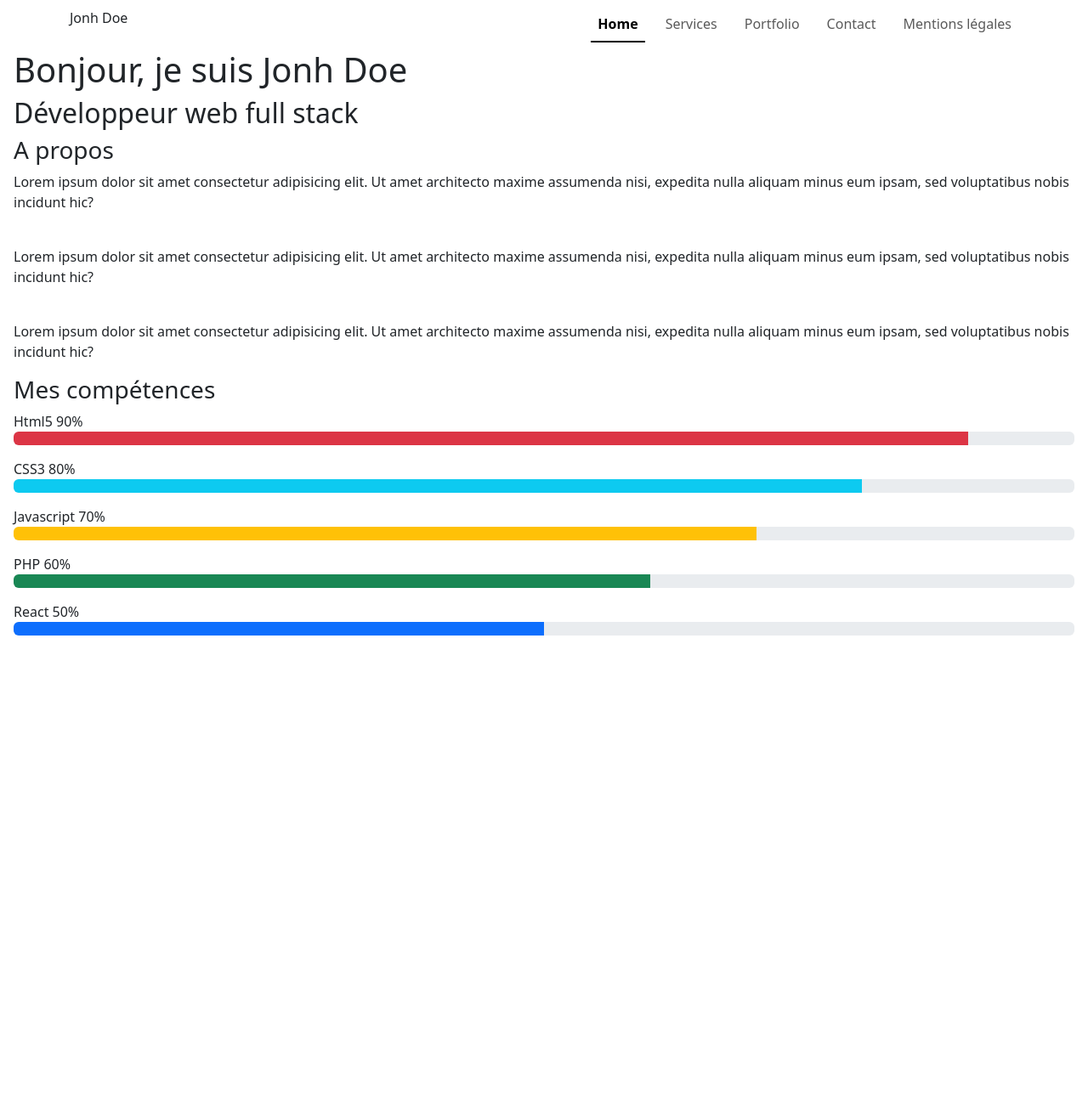
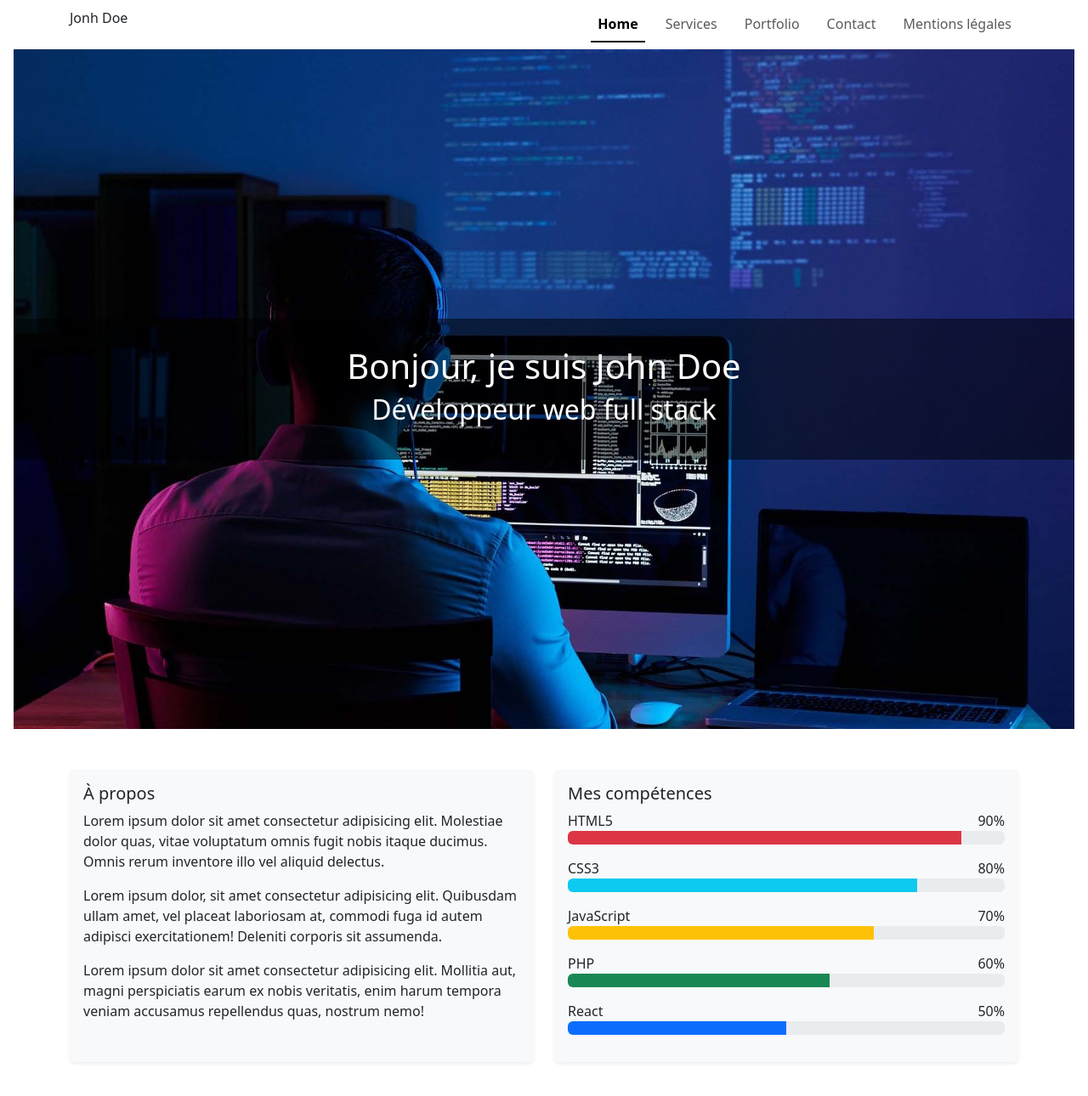
Before and after one commit to Khallas111/portfolioJonhDoe, a React (Create React App) app: page / in a window 1280 px wide. Shown: the top 1290 px of the page at 85% size. Before the commit the page ends 800 px from the top, so only its background shows below. Built offline with nearby package versions, Linux system fonts and the light colour scheme.

Commit message:
Home
- Création de la feuille de style
- Changement de logique de cards
- Correction des erreurs de codes

```diff
--- a/src/Pages/Home.js
+++ b/src/Pages/Home.js
@@ -1,70 +1,96 @@
 import React from "react";
 import Header from "../Components/Header";
 import Footer from "../Components/Footer";
+import { Container, Row, Col } from "react-bootstrap";
+import Image from "react-bootstrap/Image";
+import herobg from "../assets/images/hero-bg.jpg";
+import Card from "react-bootstrap/Card";
+import "../styles/Home.scss";
+//------------------------------------------------------------------------
+//  Création du composant Hero
+const Hero = () => (
+  <section
+    className="hero-card text-white d-flex align-items-center"
+    style={{ backgroundImage: `url(${herobg})` }}
+  >
+    <div className="hero-overlay w-100 text-center">
+      <h1>Bonjour, je suis John Doe</h1>
+      <h2>Développeur web full stack</h2>
+    </div>
+  </section>
+);
 
-const Home = () => {
+//------------------------------------------------------------------------
+//  Création du composant Progress
 const Progress = ({ label, value, color }) => (
   <div className="mb-3">
     <div className="d-flex justify-content-between">
       <span>{label}</span>
+      <span>{value}%</span>
     </div>
 
     <div className="progress">
       <div
         className={`progress-bar bg-${color}`}
-          role="progressbar"
         style={{ width: `${value}%` }}
-          aria-valuenow={value}
-          aria-valuemin="0"
-          aria-valuemax="100"
       />
     </div>
   </div>
 );
 
+const DoubleCard = () => (
+  <Container className="my-5">
+    <Row className="g-4">
+      <Col xs={12} md={6}>
+        <Card className="h-100 bg-light border-0 shadow-sm">
+          <Card.Body>
+            <Card.Title>À propos</Card.Title>
+            <p>
+              Lorem ipsum dolor sit amet consectetur adipisicing elit. Molestiae
+              dolor quas, vitae voluptatum omnis fugit nobis itaque ducimus.
+              Omnis rerum inventore illo vel aliquid delectus.
+            </p>
+            <p>
+              Lorem ipsum dolor, sit amet consectetur adipisicing elit.
+              Quibusdam ullam amet, vel placeat laboriosam at, commodi fuga id
+              autem adipisci exercitationem! Deleniti corporis sit assumenda.
+            </p>
+            <p>
+              Lorem ipsum dolor sit amet consectetur adipisicing elit. Mollitia
+              aut, magni perspiciatis earum ex nobis veritatis, enim harum
+              tempora veniam accusamus repellendus quas, nostrum nemo!
+            </p>
+          </Card.Body>
+        </Card>
+      </Col>
+
+      <Col xs={12} md={6}>
+        <Card className="h-100 bg-light border-0 shadow-sm">
+          <Card.Body>
+            <Card.Title>Mes compétences</Card.Title>
+
+            <Progress label="HTML5" value={90} color="danger" />
+            <Progress label="CSS3" value={80} color="info" />
+            <Progress label="JavaScript" value={70} color="warning" />
+            <Progress label="PHP" value={60} color="success" />
+            <Progress label="React" value={50} color="primary" />
+          </Card.Body>
+        </Card>
+      </Col>
+    </Row>
+  </Container>
+);
+
+const Home = () => {
   return (
-    <div className="accueil">
+    <>
       <Header />
-      <div className="hero">
-        <h1>Bonjour, je suis Jonh Doe</h1>
-        <h2>Développeur web full stack</h2>
-        {/* bouton modale */}
-      </div>
-      <div className="propos">
-        <h3>A propos</h3>
-        <p>
-          Lorem ipsum dolor sit amet consectetur adipisicing elit. Ut amet
-          architecto maxime assumenda nisi, expedita nulla aliquam minus eum
-          ipsam, sed voluptatibus nobis incidunt hic?
-        </p>
-        <br />
-        <p>
-          Lorem ipsum dolor sit amet consectetur adipisicing elit. Ut amet
-          architecto maxime assumenda nisi, expedita nulla aliquam minus eum
-          ipsam, sed voluptatibus nobis incidunt hic?
-        </p>
-        <br />
-        <p>
-          Lorem ipsum dolor sit amet consectetur adipisicing elit. Ut amet
-          architecto maxime assumenda nisi, expedita nulla aliquam minus eum
-          ipsam, sed voluptatibus nobis incidunt hic?
-        </p>
-      </div>
-      <div className="competences">
-        <h3>Mes compétences</h3>
-        <Progress label="Html5 90%" value={90} color="danger" />
-        <Progress label="CSS3 80%" value={80} color="info" />
-        <Progress label="Javascript 70%" value={70} color="warning" />
-        <Progress label="PHP 60%" value={60} color="success" />
-        <Progress
-          label="React 50%"
-          value={50}
-          color="primary
-"
-        />
-      </div>
+
+      <Hero />
+      <DoubleCard />
+
       <Footer />
-    </div>
+    </>
   );
 };
 
--- /dev/null
+++ b/src/styles/Home.scss
@@ -0,0 +1,11 @@
+.hero-card {
+  height: 100vh;
+  min-height: 350px;
+  background-size: cover;
+  background-position: center;
+}
+
+.hero-overlay {
+  background: rgba(0, 0, 0, 0.5);
+  padding: 2rem;
+}
```
Lines whose indentation alone changed are shown as unchanged.
